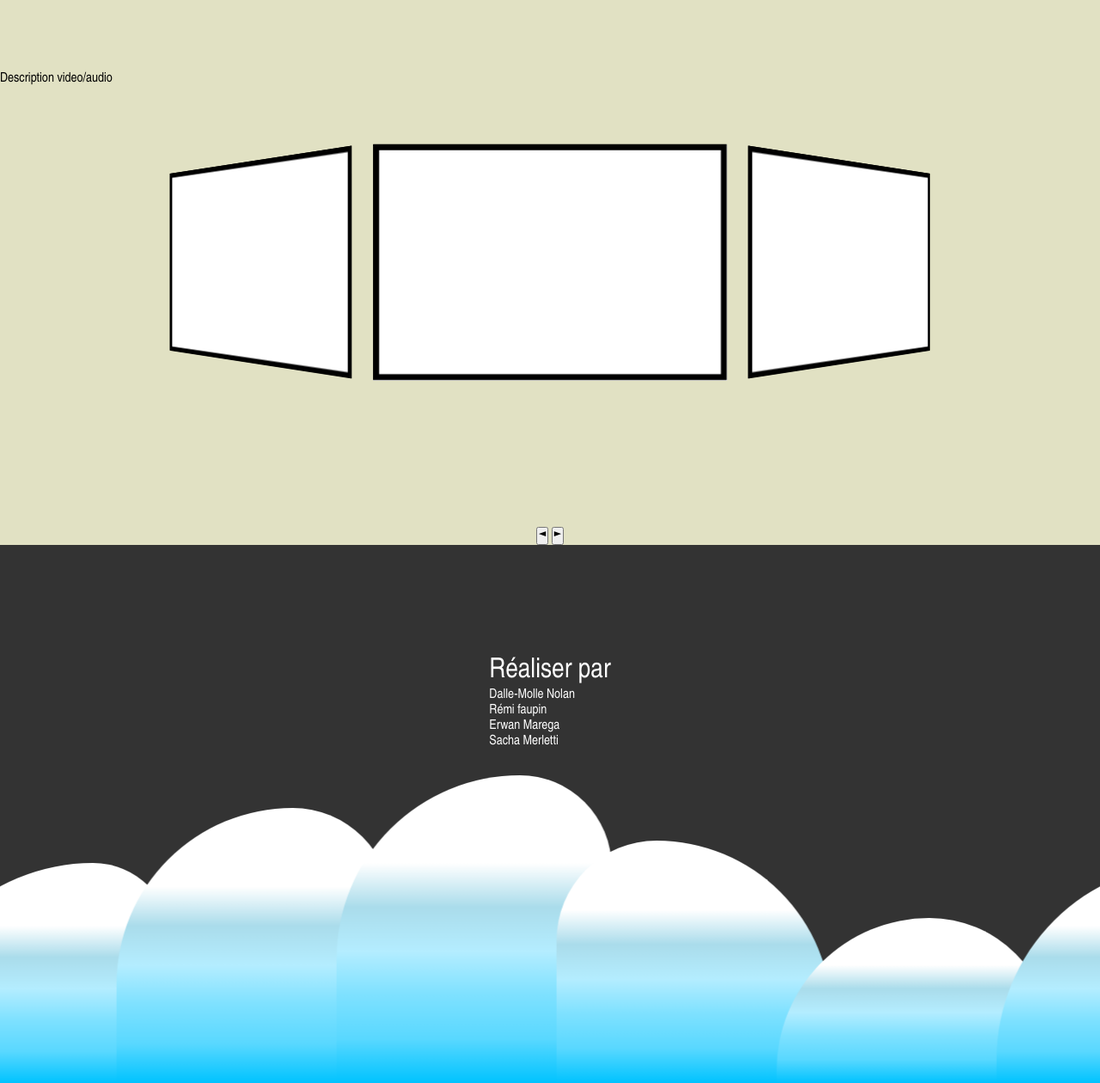
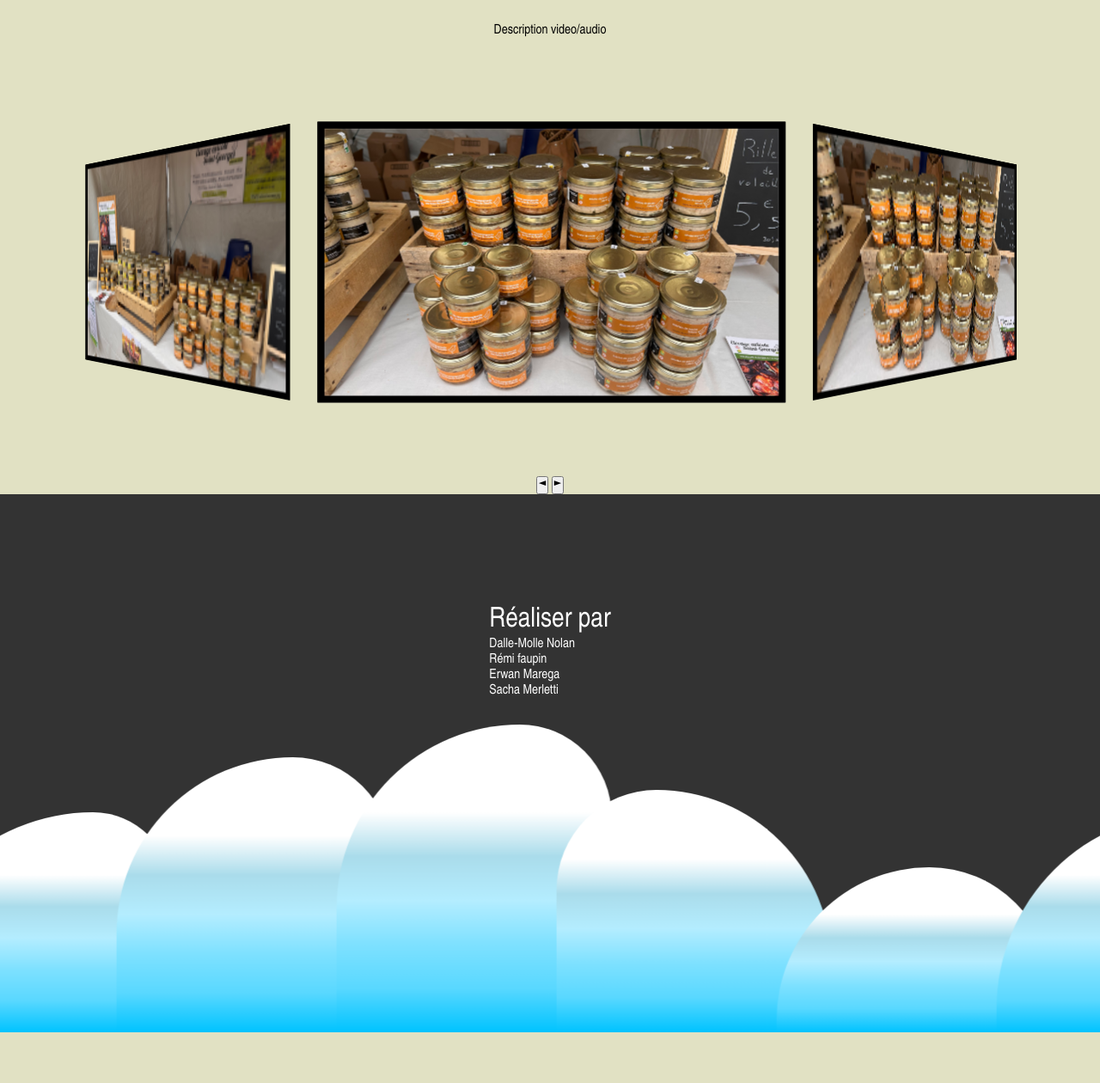
Before and after one commit to RETR0EDIT/webdoc, a PHP site: page /interview4.php in a window 1280 px wide. Shown: the part 710-1970 px from the top of the page at 86% size. After the commit the page ends 1911 px from the top, so only its background shows below. Run offline with PHP 8.4, Linux system fonts and the light colour scheme.

Commit message:
html/css/js

```diff
--- a/assets/styles/carousel.css
+++ b/assets/styles/carousel.css
@@ -71,8 +71,8 @@
 }
 
 :root {
-  --translateZ: 360px;
-  --faceWidth: 180px;
+  --translateZ: 400px;
+  --faceWidth: 200px;
 }
 
 .carousel-scene {
@@ -96,6 +96,7 @@
   height: 100%;
   transform-style: preserve-3d;
   transition: transform 0.4s;
+  left: -4.5%;
 }
 
 .button_wrap {
--- a/interview4.php
+++ b/interview4.php
@@ -1,14 +1,10 @@
 <?php include 'utile/nav.html'; ?>
 
-<h1>XXX</h1>
-
-<img src="" alt="" width="80%">
-
-<div class="centre fade-up-element iframe">
+<div class="centre iframe">
 <iframe width="100%" height="100%" src="https://www.youtube.com/embed/W4fjLgfaD2U?si=D3eGTT8LSTsSXVWh" title="YouTube video player" frameborder="0" allow="accelerometer; autoplay; clipboard-write; encrypted-media; gyroscope; picture-in-picture; web-share" allowfullscreen></iframe>
 </div>
 <audio src=""></audio>
-<p>Description video/audio</p>
+<p class="centre">Description video/audio</p>
 
 
 
@@ -18,13 +14,19 @@
     <section class="carousel">
 
         <div class="face f_01"></div>
-        <div class="face backface back_01"></div>
+        <div class="face backface back_01">
+            <img src="assets/img/place/interview/1.jpg" alt="" width="100%" height="100%" class="img_carou_3d">
+        </div>
 
         <div class="face f_02"></div>
-        <div class="face backface back_02"></div>
+        <div class="face backface back_02">
+        <img src="assets/img/place/interview/2.jpg" alt="" width="100%" height="100%" class="img_carou_3d">
+        </div>
 
         <div class="face f_03"></div>
-        <div class="face backface back_03"></div>
+        <div class="face backface back_03">
+        <img src="assets/img/place/interview/2.jpg" alt="" width="100%" height="100%" class="img_carou_3d">
+        </div>
 
     </section>
 </section>
```
Also changed, not shown: interview2.php (+8 -4 lines), interview3.php (+2 -6 lines), interview5.php (+16 -9 lines), interview6.php (+2 -6 lines), assets/img/place/interview/1.jpg (added), assets/img/place/interview/2.jpg (added), assets/img/place/interview/rhum1.png (added), assets/img/place/interview/rhum_v2.png (added), 3 other files.
